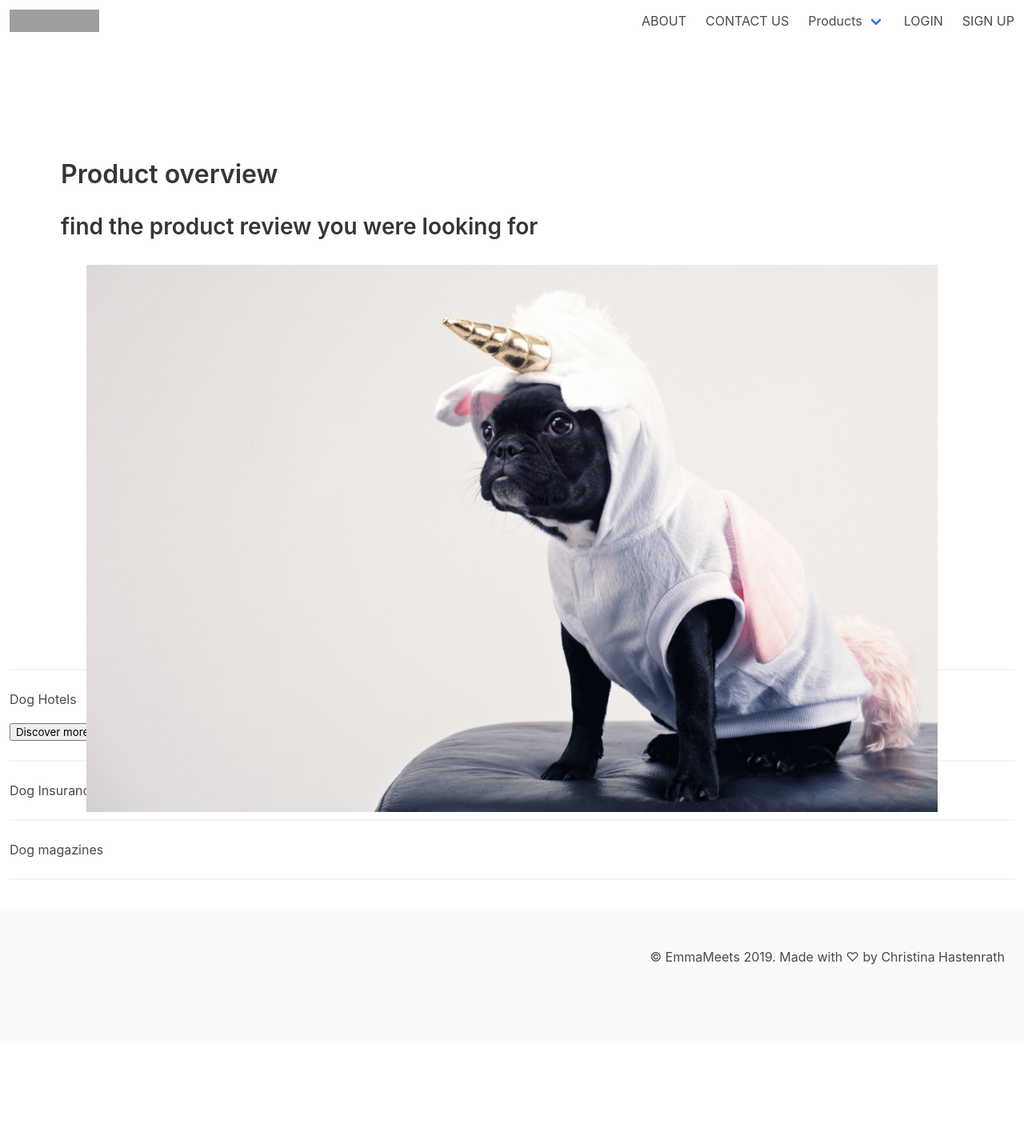
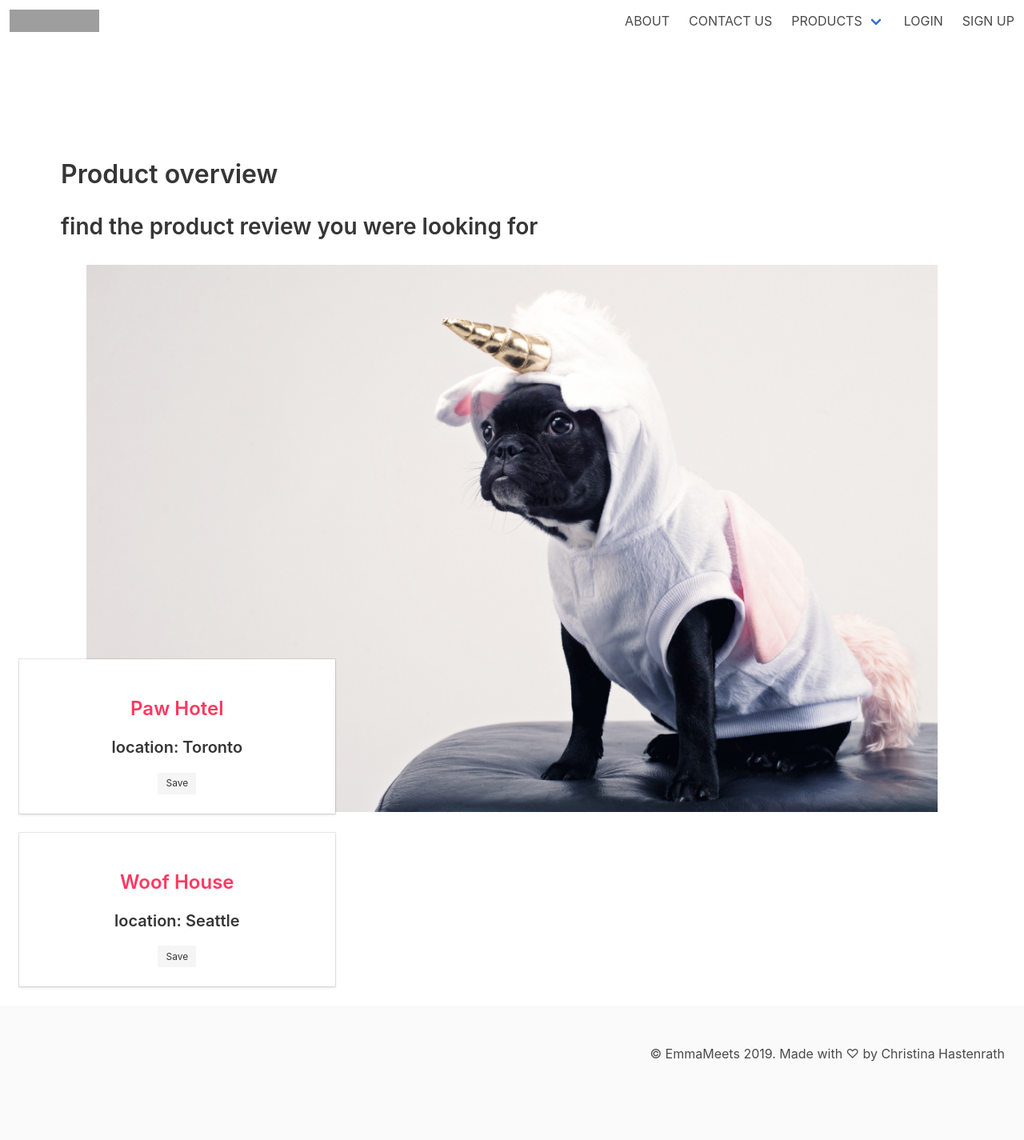
Before and after one commit to ch264/emma_meets, a Flask app: page /product in a window 1280 px wide. Shown: the whole page at 80% size. Before the commit the page ends 1206 px from the top, so only its background shows below. Run offline with Flask 2, Linux system fonts and the light colour scheme; data comes from the database, SQL or seed files in the repository; both versions use the stored data as it was after the commit; some libraries are stand-ins or nearby versions; grey boxes are pictures that could not be loaded.

Commit message:
added product cards

```diff
--- a/app.py
+++ b/app.py
@@ -8,55 +8,10 @@
 import models, forms
 
 
-# from itertools import imap
-# from flask_peewee.utils import get_dictionary_from_model
-# Image uploader
-# from flask_uploads import UploadSet, configure_uploads, IMAGES
-
-# Google Oauth
-# from flask_oauth import OAuth
-
-# import functools
-# import flask
-# from authlib.client import OAuth2Session
-# import google.oauth2.credentials
-# import googleapiclient.discovery
-
-# ACCESS_TOKEN_URI = 'https://www.googleapis.com/oauth2/v4/token'
-# AUTHORIZATION_URL = 'https://accounts.google.com/o/oauth2/v2/auth?access_type=offline&prompt=consent'
-
-# AUTHORIZATION_SCOPE ='openid email profile'
-
-# AUTH_REDIRECT_URI = os.environ.get("FN_AUTH_REDIRECT_URI", default=False)
-# BASE_URI = os.environ.get("FN_BASE_URI", default=False)
-# CLIENT_ID = os.environ.get("FN_CLIENT_ID", default=False)
-# CLIENT_SECRET = os.environ.get("FN_CLIENT_SECRET", default=False)
-
-# AUTH_TOKEN_KEY = 'auth_token'
-# AUTH_STATE_KEY = 'auth_state'
-# USER_INFO_KEY = 'user_info'
-
-
-
-
-
-# You must configure these 3 values from Google APIs console
-# https://code.google.com/apis/console
-# GOOGLE_CLIENT_ID = '110906266153-gq3b4tr0daql4h79p4eh9nkegcff3831.apps.googleusercontent.com'
-# GOOGLE_CLIENT_SECRET = '4B7YUAggeupJC36DVbghtach'
-# REDIRECT_URI = '/authorized'  # one of the Redirect URIs from Google APIs console
-
-# SECRET_KEY = 'development key'
-# DEBUG = True
-
 
 
 app = Flask(__name__)
-# app.config.from_object(Config)
 app.secret_key = 'pafajeihguihawiorhgl'
-# app.secret_key = os.environ.get("FN_FLASK_SECRET_KEY", default=False)
-
-# oauth = OAuth()
 
 login_manager = LoginManager()
 login_manager.init_app(app)
@@ -92,65 +47,6 @@
 
 
 
-# ====================================================================
-# =========================  Google Auth  =========================
-# ====================================================================
-# google = oauth.remote_app('google',
-#                           base_url='https://www.google.com/accounts/',
-#                           authorize_url='https://accounts.google.com/o/oauth2/auth',
-#                           request_token_url=None,
-#                           request_token_params={'scope': 'https://www.googleapis.com/auth/userinfo.email',
-#                                                 'response_type': 'code'},
-#                           access_token_url='https://accounts.google.com/o/oauth2/token',
-#                           access_token_method='POST',
-#                           access_token_params={'grant_type': 'authorization_code'},
-#                           consumer_key=GOOGLE_CLIENT_ID,
-#                           consumer_secret=GOOGLE_CLIENT_SECRET)
-
-# @app.route('/signup')
-# def index():
-#     access_token = session.get('access_token')
-#     if access_token is None:
-#         return redirect(url_for('login'))
-
-#     access_token = access_token[0]
-#     from urllib.request import Request, urlopen, URLError
-
-#     headers = {'Authorization': 'OAuth '+access_token}
-#     req = Request('https://www.googleapis.com/oauth2/v1/userinfo',
-#                   None, headers)
-#     try:
-#         res = urlopen(req)
-#     except URLError or e:
-#         if e.code == 401:
-#             # Unauthorized - bad token
-#             session.pop('access_token', None)
-#             return redirect(url_for('login'))
-#         return res.read()
-
-#     return res.read()
-
-
-# @app.route('/login')
-# def login():
-#     callback=url_for('authorized', _external=True)
-#     return google.authorize(callback=callback)
-
-
-
-# @app.route(REDIRECT_URI)
-# @google.authorized_handler
-# def authorized(resp):
-#     access_token = resp['access_token']
-#     session['access_token'] = access_token, ''
-#     return redirect(url_for('index'))
-
-
-# @google.tokengetter
-# def get_access_token():
-#     return session.get('access_token')
-
-
 
 # ====================================================================
 # =========================  Error handlers  =========================
@@ -180,80 +76,8 @@
 
 
 # ====================================================================
-# ========================  User Auth Routes  ========================
+# ========================= User Auth Routes  =========================
 # ====================================================================
-
-# @app.route('/')
-# def index():
-#     if is_logged_in():
-#         user_info = get_user_info()
-#         return 'You are currently logged in as ' + user_info['given_name']
-
-#     return 'You are not currently logged in'
-
-# def no_cache(view):
-#     @functools.wraps(view)
-#     def no_cache_impl(*args, **kwargs):
-#         response = flask.make_response(view(*args, **kwargs))
-#         response.headers['Cache-Control'] = 'no-store, no-cache, must-revalidate, max-age=0'
-#         response.headers['Pragma'] = 'no-cache'
-#         response.headers['Expires'] = '-1'
-#         return response
-
-#     return functools.update_wrapper(no_cache_impl, view)
-
-# @app.route('/google/login')
-# @no_cache
-# def login():
-#     session = OAuth2Session(CLIENT_ID, CLIENT_SECRET, scope=AUTHORIZATION_SCOPE, redirect_uri=AUTH_REDIRECT_URI)
-#     uri, state = session.authorization_url(AUTHORIZATION_URL)
-#     flask.session[AUTH_STATE_KEY] = state
-#     flask.session.permanent = True
-#     return flask.redirect(uri, code=302)
-
-
-# @app.route('/google/auth')
-# @no_cache
-# def google_auth_redirect():
-#     state = flask.request.args.get('state', default=None, type=None)
-
-#     session = OAuth2Session(CLIENT_ID, CLIENT_SECRET, scope=AUTHORIZATION_SCOPE, state=state, redirect_uri=AUTH_REDIRECT_URI)
-#     oauth2_tokens = session.fetch_access_token(ACCESS_TOKEN_URI, authorization_response=flask.request.url)
-#     flask.session[AUTH_TOKEN_KEY] = oauth2_tokens
-
-#     return flask.redirect(BASE_URI, code=302)
-
-# @app.route('/google/logout')
-# @no_cache
-# def logout():
-#     flask.session.pop(AUTH_TOKEN_KEY, None)
-#     flask.session.pop(AUTH_STATE_KEY, None)
-#     flask.session.pop(USER_INFO_KEY, None)
-
-#     return flask.redirect(BASE_URI, code=302)
-
-# def is_logged_in():
-#     return True if AUTH_TOKEN_KEY in flask.session else False
-
-# def build_credentials():
-#     if not is_logged_in():
-#         raise Exception('User must be logged in')
-
-#     oauth2_tokens = flask.session[AUTH_TOKEN_KEY]
-#     return google.oauth2.credentials.Credentials(
-#         oauth2_tokens['access_token'],
-#         refresh_token=oauth2_tokens['refresh_token'],
-#         client_id=CLIENT_ID,
-#         client_secret=CLIENT_SECRET,
-#         token_uri=ACCESS_TOKEN_URI)
-
-# def get_user_info():
-#     credentials = build_credentials()
-#     oauth2_client = googleapiclient.discovery.build('oauth2', 'v2', credentials=credentials)
-#     return oauth2_client.userinfo().get().execute()
-
-
-# Flask sinup
 
 @app.route('/signup', methods=['GET', 'POST'])
 def signup():
@@ -292,8 +116,6 @@
 
     # Initial visit to this page renders the Sign Up template with the SignUpForm passed into it
     return render_template('signup.html', form=form)
-
-
 
 # Route and method to login
 @app.route('/login', methods=['GET', 'POST'])
@@ -346,12 +168,7 @@
 # finds all favorited products
 
     return render_template('profile.html', user=user, reviews=reviews)
-
   return redirect(url_for('index'))
-
-
-
-
 
 
 @app.route('/edit-profile/<username>', methods=['GET', 'POST'])
@@ -388,12 +205,13 @@
   return render_template('edit-profile.html', form=form, user=user)
 
 
-
-
-
 # ====================================================================
 # =========================  Product Routes  =========================
 # ====================================================================
+
+@app.route('/products')
+def products():
+	return render_template('products.html')
 
 @app.route('/product', methods=['GET'])
 @app.route('/product/<product_id>', methods=['GET'])
@@ -472,7 +290,9 @@
   return render_template('create-category.html', form=form, user=user)
 
 
-
+# ====================================================================
+# =========================  Review Routes  =========================
+# ====================================================================
 
 
 PORT = 5000
@@ -480,9 +300,6 @@
 
 
 
-@app.route('/products')
-def products():
-	return render_template('products.html')
 
 
 # copied to routes
--- a/forms.py
+++ b/forms.py
@@ -154,7 +154,7 @@
 
 	# product_image = FileField('Profile Image')
 	category = SelectField('Product', choices=[], validators=[DataRequired()])
-	submit = SubmitField('Submit')
+	# submit = SubmitField('Submit')
 
 
 	class EditProductForm(Form):
--- a/models.py
+++ b/models.py
@@ -68,7 +68,7 @@
 
 
 class Category(Model):
-	name = CharField()
+	name = CharField(unique=True)
 
 	class Meta:
 		database = DATABASE
@@ -81,7 +81,7 @@
 				name = name
 			)
 		except IntegrityError:
-			raise ValueError("create category error")
+			raise
 
 
 
--- /dev/null
+++ b/templates/_product.html
@@ -0,0 +1,27 @@
+	<!-- Template for product card, used as a sub-template in profile page and products page -->
+	<!-- .column class to be a child of .columns class whereever this sub-template is called -->
+
+	<div class="column is-one-third-desktop is-half-tablet">
+		<div class="card animated fadeIn">
+			<div class="card-image">
+				<figure class="image">
+					<!-- Uses recipe info passed in from app.py to dynamically change anchor tag and image src -->
+					<a href="{{ url_for('product', product_id=product.id) }}"><img src="" alt=""></a>
+				</figure>
+			</div>
+			<div class="card-content">
+				<div class="content">
+					<div class="media-content is-grouped-centered has-text-centered">
+						<p class="title is-4 ">
+							<!-- Sets anchor tag to 'product' function defined in app.py to redirect to individual product page -->
+							<a href="{{ url_for('product', product_id=product.id) }}" class="has-text-danger">{{ product.name }}</a>
+						</p>
+						<!-- Uses product info passed in from app.py to dynamically change text content -->
+						<p class="title is-5 no-padding">location: {{ product.location }}</p>
+						<!-- Sets anchor tag to link to function 'save_to_favorite' defined in app.py -->
+						<a href="" class="button is-light is-small">Save</a>
+					</div>
+				</div>
+			</div>  <!-- end of .card-content div -->
+		</div>  <!-- end of .card div -->
+	</div>  <!-- end of .column div -->
--- a/templates/base.html
+++ b/templates/base.html
@@ -40,7 +40,7 @@
 							<a href="{{ url_for('about') }}" class="navbar-item nav-links">ABOUT</a>
 							<a href="" class="navbar-item nav-links">Contact us</a>
 							<div class="navbar-item has-dropdown is-hoverable">
-								<a class="navbar-link" href="{{ url_for('products') }}" class="navbar-item nav-links">Products</a>
+								<a class="navbar-link navbar-item" href="{{ url_for('products') }}" class="navbar-item nav-links">Products</a>
 								<div class="navbar-dropdown">
 									<a class="navbar-item has-dropdown is-hoverable">Dog Hotels</a>
 								</div>
@@ -64,6 +64,15 @@
 		</header>
 		<main>
 			<section class="content">
+				 <!-- Show any flash messages to user from logging in or signing up -->
+				 {% with messages = get_flashed_messages(with_categories=True) %}
+				 {% if messages %}
+					 {% for category, message in messages %}
+						 <div class="alert alert -{{category}}">{{ message }}</div>
+					 {% endfor %}
+				 {% endif %}
+			 {% endwith %}
+
 				{% block content %}
 					<!-- Where templates will be entered -->
 				{% endblock %}
--- a/templates/create-category.html
+++ b/templates/create-category.html
@@ -22,6 +22,8 @@
             {{ render_field(field) }}
           {% endfor %}
 
+
+     <!-- end of .column div-->
           <div class="has-text-centered">
             <!-- Anchor tag makes use of user object passed in from app.py -->
 						<button type="submit" class="button is-danger">Save</button>
--- a/templates/product.html
+++ b/templates/product.html
@@ -11,7 +11,8 @@
       <h1 class="is-4">{{ product.name }}</h1>
       <p class=""> Location: {{ product.location }}</p>
       <p class=""> Website: {{ product.website }}</p>
-      <p class=""> Rating: {{ product.rating }}
+      <p class=""> Rating: {{ product.rating }}</p>
+      <a class="button" href="">Leave a Review</a>
     </div>
     <div class="column is-three-quarter">
       <img src="{{ url_for('static', filename='dog-hotel.jpg') }}">
--- a/templates/products.html
+++ b/templates/products.html
@@ -14,9 +14,17 @@
 	<div class="containger">
 		<div class="column is-full is-multiline">
 			<div class="productLine">
-				<hr><p> Dog Hotels</p><button>Discover more</button><hr>
+				<!-- <hr><p> Dog Hotels</p><button>Discover more</button><hr>
 				<p> Dog Insurance</p><hr>
-				<p> Dog magazines</p><hr>
+				<p> Dog magazines</p><hr> -->
+
+				<div class="columns is-multiline"></div>
+				<!-- Iterates through products passed down from app.py -->
+				{% for product in products %}
+				<!-- Uses sub-template _product.html to create product cards -->
+					{% include '_product.html' %}
+				{% endfor %}
+				</div>
 			</div>
 		</div>
 	</div>
```
Also changed, not shown: templates/create-product.html (+4 -3 lines), emma.db.
